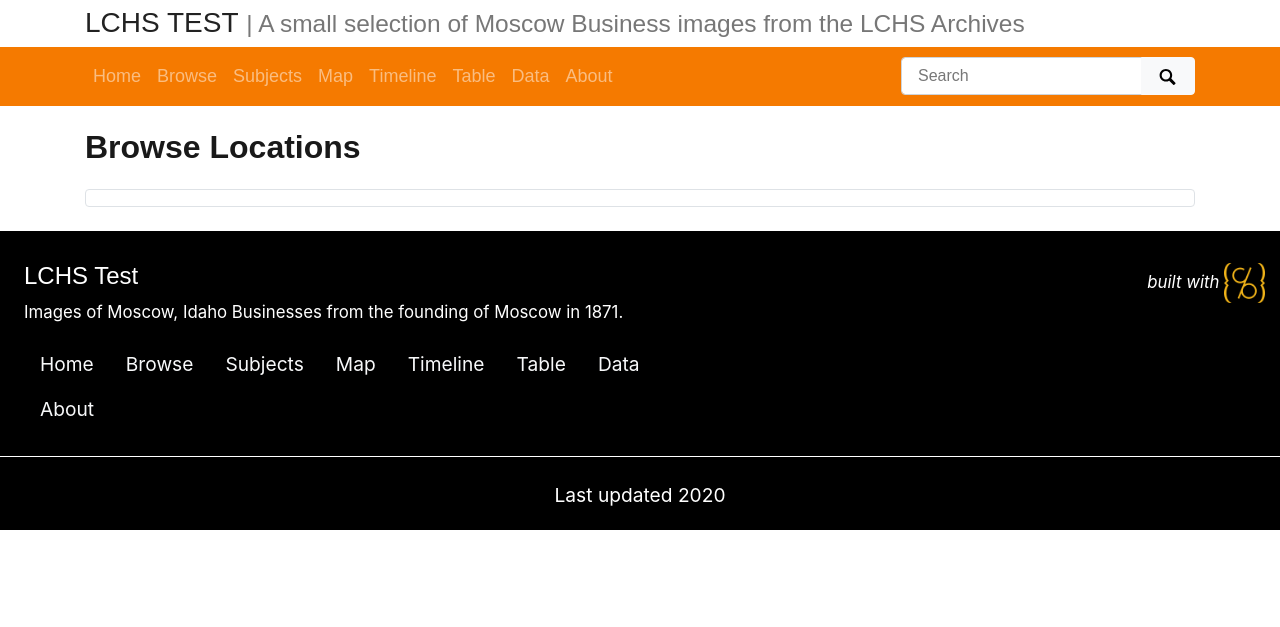
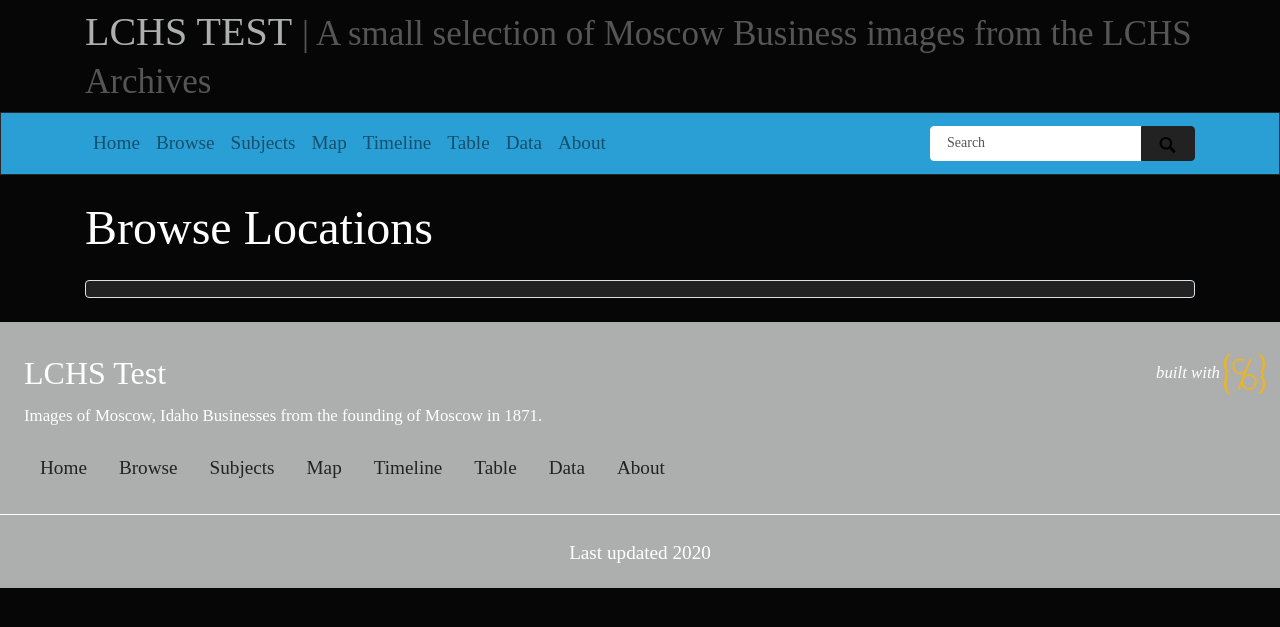
Before and after one commit to zxwnek/LCHS-Test, a Jekyll site: the page built from pages/locations.md, in a window 1280 px wide. Shown: the top 627 px of the page. Built offline with Jekyll 4.4.1, drawn with Linux system fonts in a browser that asks for light colours; nearby versions of some CDN libraries; some web fonts are replaced.

Commit message:
Themeatic Changes

```diff
--- a/_data/theme.yml
+++ b/_data/theme.yml
@@ -75,18 +75,18 @@ metadata-facets-fields: "subject,creator,format"
 # BOOTSWATCH THEMES
 # You can replace the standard Bootstrap theme with a Bootswatch (https://github.com/thomaspark/bootswatch) option
 # Enter one of the following options below: cerulean; cosmo; cyborg; darkly; flatly; journal; litera; lumen; lux; materia; minty; pulse; sandstone; simplex; sketchy; slate; solar; spacelab; superhero; united; yeti
-bootswatch: journal # leave blank or comment out for plain bootstrap
+bootswatch: cyborg # leave blank or comment out for plain bootstrap
 
 # NAVBAR COLORS
 # If you'd like to change the color of the nav-bar and links, adjust the below.
 # Choose from "navbar-light" for use with light background colors, or "navbar-dark" for dark background colors
-navbar-color: navbar-dark
+navbar-color: navbar-light
 # navbar background color
 # Choose from bg-primary, bg-secondary, bg-success, bg-danger, bg-warning, bg-info, bg-light, bg-dark, bg-white
-navbar-background: bg-danger
+navbar-background: bg-primary
 # Theme Fonts
 base-font-size: 1.2em
 text-color: "#191919"
 link-color: "#17a2b8"
-base-font-family: # comment out for bootstrap defaults. e.g. Roboto
+base-font-family: cyborg # comment out for bootstrap defaults. e.g. Roboto
 font-cdn: # add font stylesheet, e.g. <link href="https://fonts.googleapis.com/css?family=Roboto&display=swap" rel="stylesheet">
```
